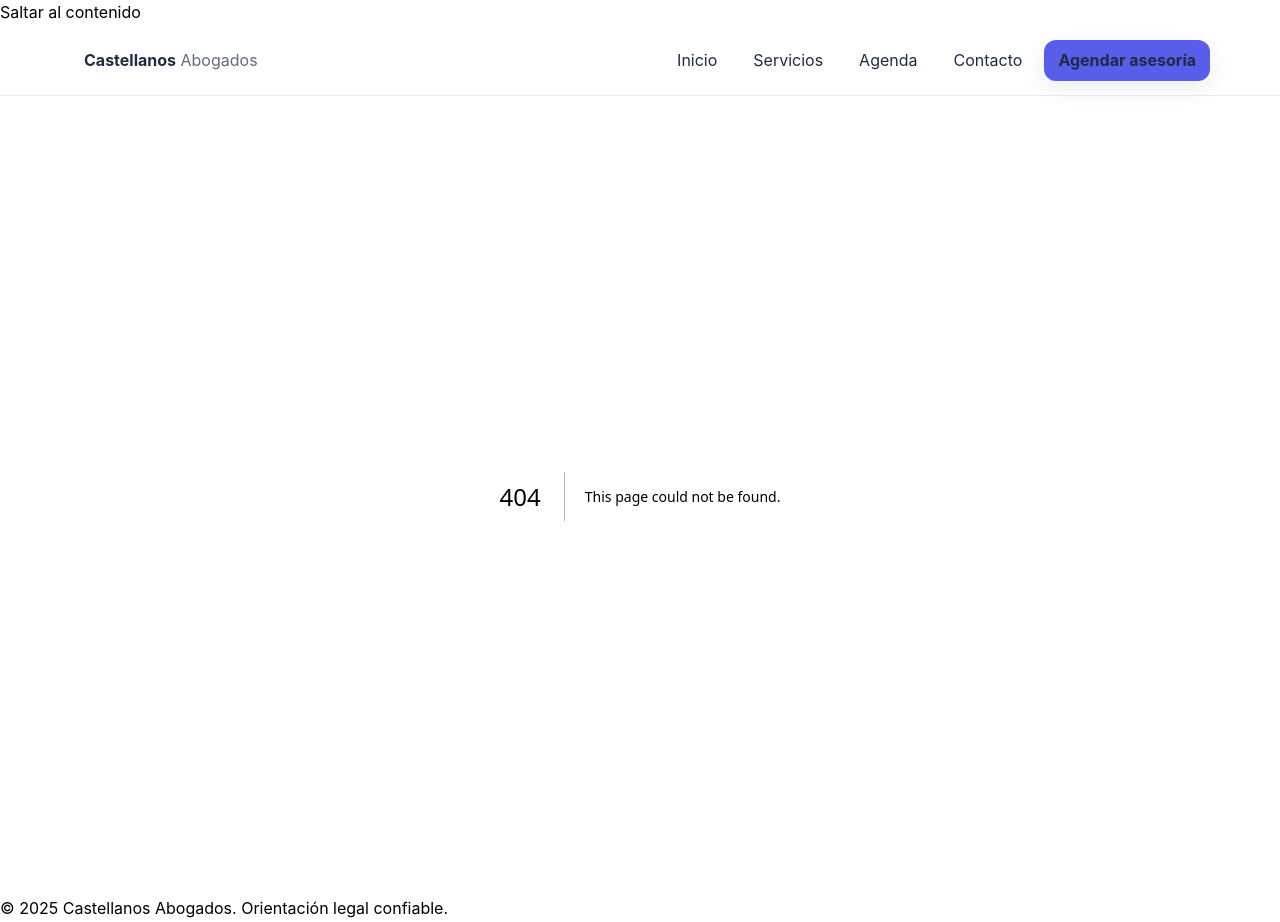
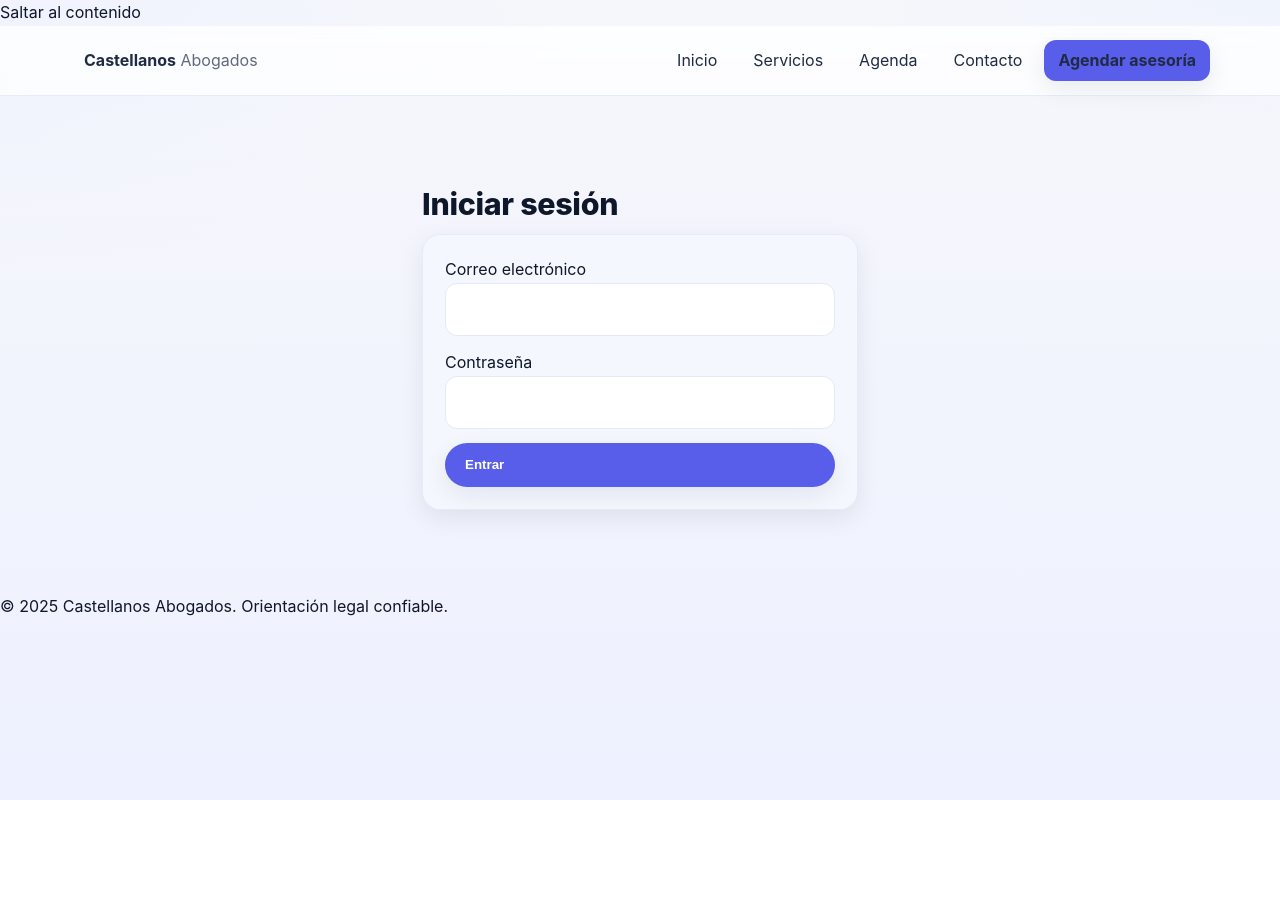
Before and after one commit to jjonnas1/castellanosabogados, a Next.js app: page /login in a window 1280 px wide. Before the commit this address had no page. After the commit the page ends 800 px from the top, so only its background shows below. Built offline with nearby package versions, Linux system fonts and the light colour scheme; no server answers.

Commit message:
Create page.tsx

```diff
--- /dev/null
+++ b/app/login/page.tsx
@@ -0,0 +1,65 @@
+"use client";
+
+import { useState } from "react";
+import { supabase } from "../../lib/supabaseClient";
+import { useRouter } from "next/navigation";
+
+export default function LoginPage() {
+  const [email, setEmail] = useState("");
+  const [password, setPassword] = useState("");
+  const [error, setError] = useState<string | null>(null);
+  const [loading, setLoading] = useState(false);
+  const router = useRouter();
+
+  async function handleLogin(e: React.FormEvent) {
+    e.preventDefault();
+    setError(null);
+    setLoading(true);
+
+    const { data, error } = await supabase.auth.signInWithPassword({
+      email,
+      password,
+    });
+
+    if (error) setError(error.message);
+    else router.push("/dashboard");
+
+    setLoading(false);
+  }
+
+  return (
+    <main className="section">
+      <div className="wrap" style={{ maxWidth: 480 }}>
+        <h1 className="h2">Iniciar sesión</h1>
+        <form onSubmit={handleLogin} className="panel" style={{ display: "grid", gap: 14 }}>
+          <label>
+            Correo electrónico
+            <input
+              type="email"
+              value={email}
+              onChange={(e) => setEmail(e.target.value)}
+              required
+            />
+          </label>
+          <label>
+            Contraseña
+            <input
+              type="password"
+              value={password}
+              onChange={(e) => setPassword(e.target.value)}
+              required
+            />
+          </label>
+          <button type="submit" className="btn btn--primary" disabled={loading}>
+            {loading ? "Entrando..." : "Entrar"}
+          </button>
+        </form>
+        {error && (
+          <div className="panel" style={{ background: "#fff5f5", borderColor: "#fed7d7" }}>
+            ❌ {error}
+          </div>
+        )}
+      </div>
+    </main>
+  );
+}
```
